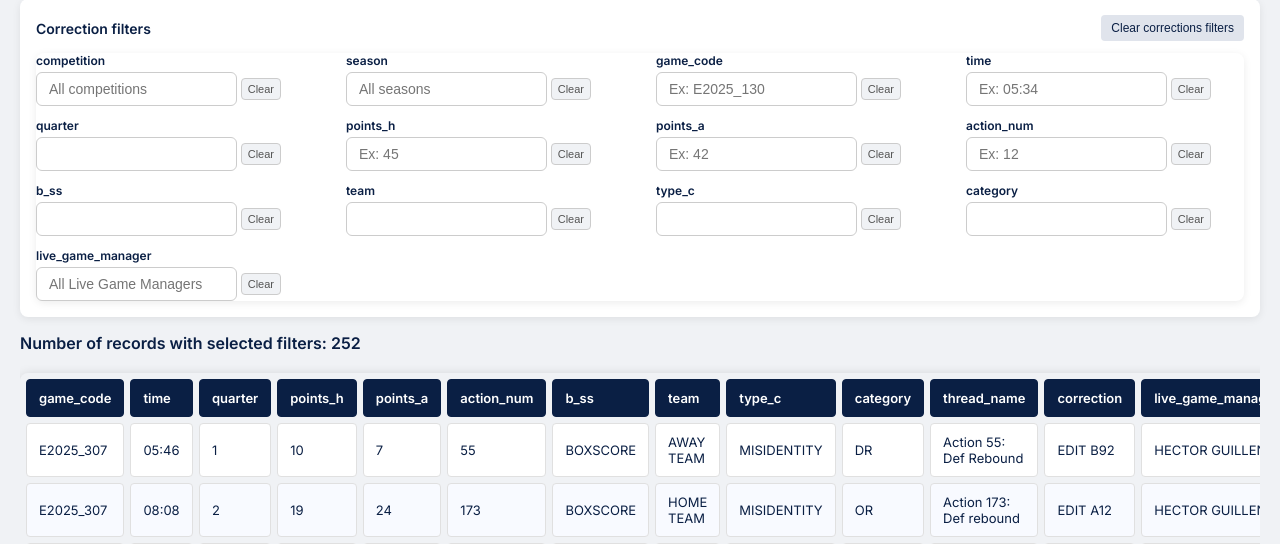
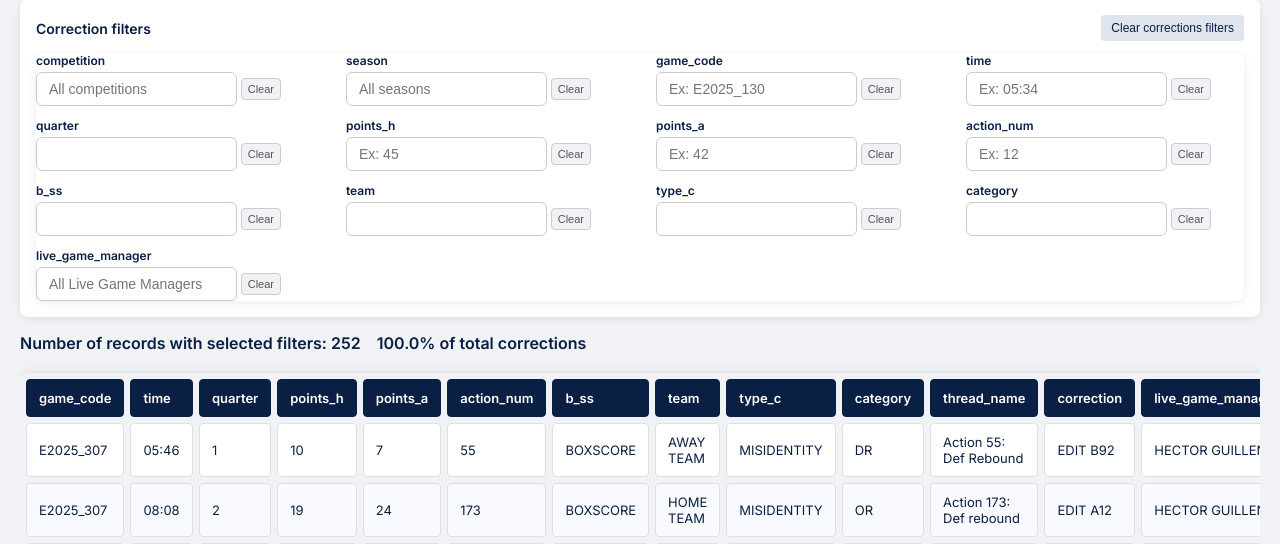
Before and after one commit to elvepo029/reports-automation, a Flask app: page /corrections-analysis in a window 1280 px wide. Shown: the part 474-1018 px from the top of the page. Run offline with Flask 3, Linux system fonts and the light colour scheme; data comes from the database, SQL or seed files in the repository.

```diff
--- a/app.py
+++ b/app.py
@@ -155,6 +155,31 @@ def api_corrections_paginated():
     cur = conn.cursor()
     cur.execute("SELECT COUNT(*) AS total" + from_clause + where_clause, params)
     total = cur.fetchone()["total"]
+
+    # Denominator for percent calculation:
+    # - If no USC filter selected: total corrections overall
+    # - If any USC filter selected: total corrections where home_team == selected home team (Game.code_h)
+    usc_filter_fields = ["data_entry", "caller_1", "caller_2", "timer", "shot_clock_operator", "irs_operator"]
+    usc_selected = any(field in game_filters for field in usc_filter_fields)
+
+    denom_total = 0
+    if not usc_selected:
+        cur.execute("SELECT COUNT(*) AS total FROM Correction")
+        denom_total = cur.fetchone()["total"]
+    else:
+        home_team_code = game_filters.get("home_team", "").strip()
+        if home_team_code:
+            cur.execute(
+                "SELECT COUNT(*) AS total FROM Correction C JOIN Game G ON C.game_code = G.game_code WHERE G.code_h = ?",
+                (home_team_code,),
+            )
+            denom_total = cur.fetchone()["total"]
+        else:
+            # fallback: if no home_team selected, use overall total
+            cur.execute("SELECT COUNT(*) AS total FROM Correction")
+            denom_total = cur.fetchone()["total"]
+
+    percent_of_total = (float(total) / float(denom_total) * 100.0) if denom_total else 0.0
     offset = (page - 1) * per_page
     select_params = params + [per_page, offset]
     cur.execute(
@@ -167,6 +192,9 @@ def api_corrections_paginated():
     return jsonify({
         "items": rows,
         "total": total,
+        "denom_total": denom_total,
+        "percent_of_total": percent_of_total,
+        "percent_scope": "home_team_with_selected_uscs" if usc_selected else "all_corrections",
         "page": page,
         "per_page": per_page,
         "total_pages": total_pages,
@@ -182,6 +210,20 @@ def api_team_codes():
     codes = [row[0] for row in cur.fetchall()]
     conn.close()
     return jsonify(codes)
+
+
+@app.route("/api/teams")
+def api_teams():
+    """Return team_code + team_name (for UI labels)."""
+    conn = get_db()
+    conn.row_factory = sqlite3.Row
+    cur = conn.cursor()
+    cur.execute(
+        "SELECT team_code, team_name FROM Team WHERE team_code IS NOT NULL AND team_code != '' ORDER BY team_code"
+    )
+    teams = [{"team_code": r["team_code"], "team_name": r["team_name"]} for r in cur.fetchall()]
+    conn.close()
+    return jsonify(teams)
 
 
 @app.route("/api/uscs_for_team/<team_code>")
--- a/templates/corrections_analysis.html
+++ b/templates/corrections_analysis.html
@@ -398,7 +398,10 @@
   </div>
 </div>
 </div>
-<p class="filter-count" id="filter-count" style="display:none;"></p>
+<p class="filter-count" id="filter-count" style="display:none;">
+  <span id="filter-count-text"></span>
+  <span id="filter-percent-text" style="margin-left: 12px;"></span>
+</p>
 
 <!-- Datalists for game/logistics filters (options + free text) -->
 <datalist id="datalist_team_codes"></datalist>
@@ -544,6 +547,7 @@ const extraFilterColumns = ["competition", "season"];
 let currentPage = 1;
 let totalPages = 0;
 let total = 0;
+let teamCodeToName = {};
 
 function showLoading(show) {
   document.getElementById("loading").style.display = show ? "block" : "none";
@@ -601,7 +605,11 @@ function fetchPage(page) {
       currentPage = data.page;
       renderTable(data.items);
       renderPagination();
-      renderFilterCount();
+      renderFilterCount({
+        denom_total: data.denom_total,
+        percent_of_total: data.percent_of_total,
+        percent_scope: data.percent_scope,
+      });
       showTable(true);
       showFilterCount(true);
     })
@@ -613,9 +621,44 @@ function fetchPage(page) {
     });
 }
 
-function renderFilterCount() {
-  document.getElementById("filter-count").textContent =
-    "Number of records with selected filters: " + total;
+function renderFilterCount(extra) {
+  const countEl = document.getElementById("filter-count-text");
+  const pctEl = document.getElementById("filter-percent-text");
+  if (countEl) {
+    countEl.textContent = "Number of records with selected filters: " + total;
+  }
+  if (!pctEl) return;
+  if (!extra || !extra.denom_total) {
+    pctEl.textContent = "";
+    return;
+  }
+  const pct = typeof extra.percent_of_total === "number"
+    ? extra.percent_of_total
+    : 0;
+  if (extra.percent_scope === "home_team_with_selected_uscs") {
+    const homeCode = (document.getElementById("filter-home_team")?.value || "").trim();
+    const teamName = (homeCode && teamCodeToName[homeCode]) ? teamCodeToName[homeCode] : (homeCode || "home team");
+
+    const uscLabels = {
+      data_entry: "data entry",
+      caller_1: "caller 1",
+      caller_2: "caller 2",
+      timer: "timer",
+      shot_clock_operator: "shot clock operator",
+      irs_operator: "IRS operator",
+    };
+    const uscFields = ["data_entry","caller_1","caller_2","timer","shot_clock_operator","irs_operator"];
+    const parts = [];
+    uscFields.forEach(f => {
+      const v = (document.getElementById("filter-" + f)?.value || "").trim();
+      if (v) parts.push(`${v} as ${uscLabels[f]}`);
+    });
+    const withText = parts.length ? (" with " + parts.join(" and ")) : "";
+
+    pctEl.textContent = `${pct.toFixed(1)}% of ${teamName} corrections${withText}`;
+  } else {
+    pctEl.textContent = `${pct.toFixed(1)}% of total corrections`;
+  }
 }
 
 function renderTable(items) {
@@ -684,11 +727,15 @@ function loadFilterLiveGameManagers() {
 function loadTeamCodes() {
   const datalist = document.getElementById("datalist_team_codes");
   if (!datalist) return;
-  fetch("/api/team_codes")
+  fetch("/api/teams")
     .then(r => r.json())
     .then(data => {
       datalist.innerHTML = "";
-      data.forEach(code => {
+      teamCodeToName = {};
+      data.forEach(row => {
+        const code = row.team_code;
+        const name = row.team_name;
+        if (code) teamCodeToName[code] = name || "";
         const opt = document.createElement("option");
         opt.value = code;
         datalist.appendChild(opt);
```
